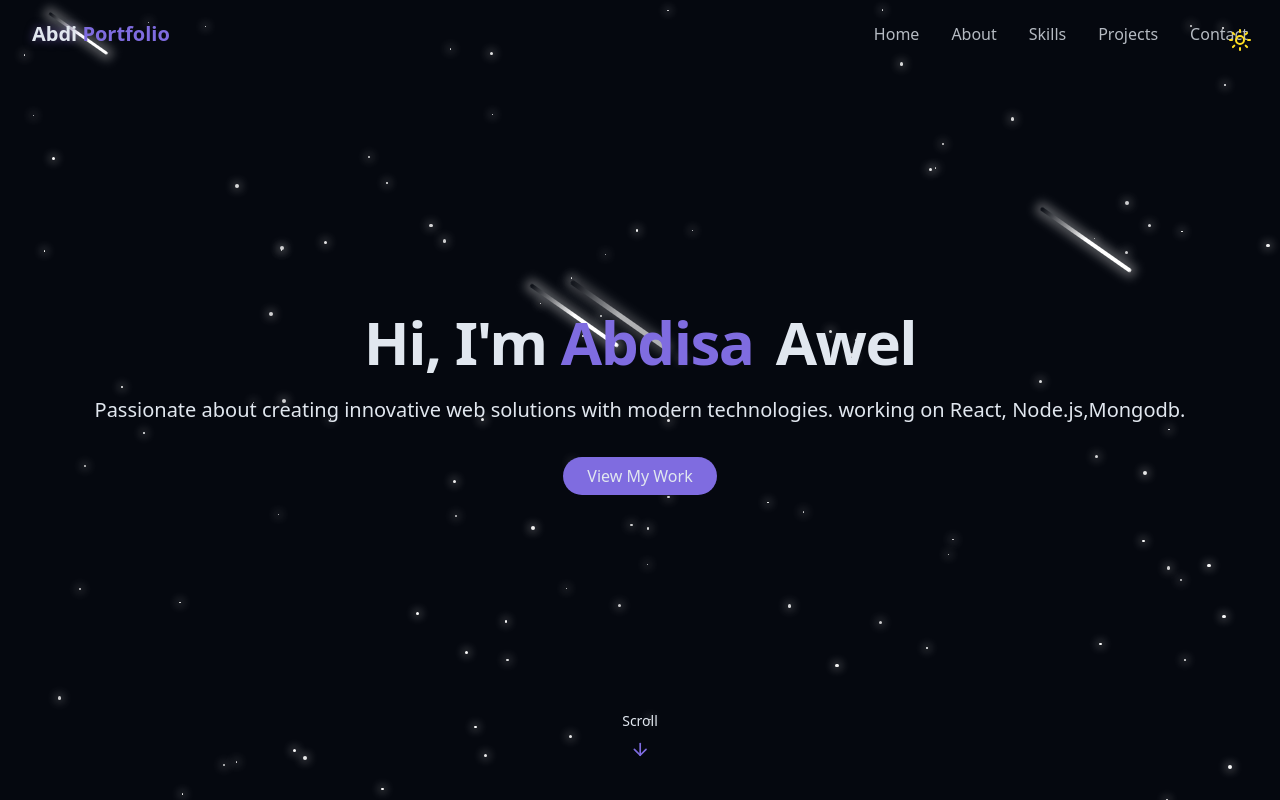
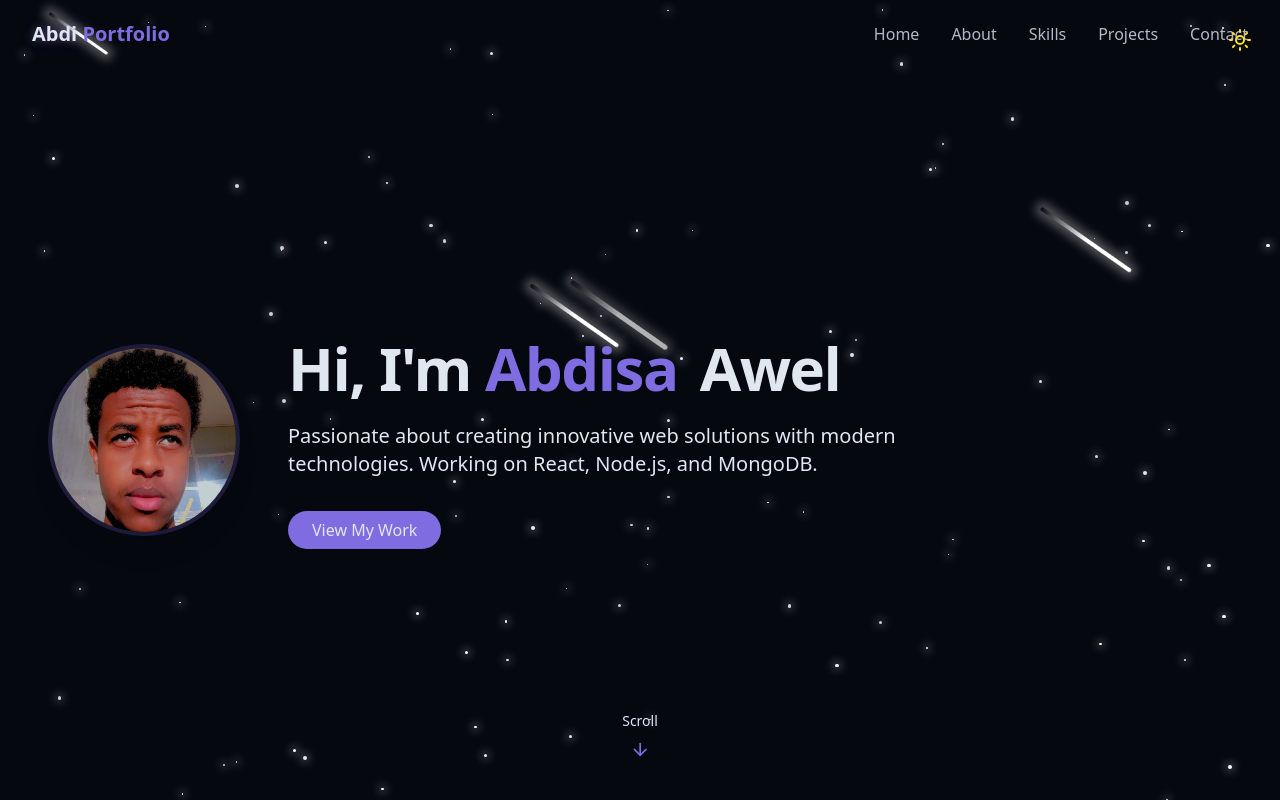
Before and after one commit to abdi-a/my-portfolio-by-React, a React (Vite) app in the folder my portfolio/: page / in a window 1280 px wide. Shown: the top 800 px of the page. Built offline with nearby package versions, Linux system fonts and the light colour scheme.

Commit message:
Add personal photo and update Hero and Projects sections
Added a personal photo to the assets and updated the HeroSection to display the image with improved layout and text. Modified ProjectsSection to wrap project images in links to their demo URLs for better interactivity.

```diff
--- a/my portfolio/src/components/HeroSection.jsx
+++ b/my portfolio/src/components/HeroSection.jsx
@@ -1,14 +1,23 @@
 import { ArrowDown } from "lucide-react";
+import personalPhoto from "../assets/personal photo.jpg";
 
 export const HeroSection = () => {
   return (
     <section
       id="hero"
-      className="relative min-h-screen flex flex-col items-center justify-center px-4"
+      className="relative min-h-screen flex flex-col items-center justify-center px-4 pt-20"
     >
-      <div className="container max-w-4xl mx-auto text-center z-10">
-        <div className="space-y-6">
-          <h1 className="text-4xl md:text-6xl font-bold tracking-tight">
+      <div className="container max-w-4xl mx-auto z-10">
+        <div className="flex flex-col md:flex-row items-center gap-8 md:gap-12">
+          <div className="mb-6 md:mb-0 opacity-0 animate-fade-in flex-shrink-0">
+            <img
+              src={personalPhoto}
+              alt="Abdisa Awel"
+              className="w-32 h-32 md:w-48 md:h-48 rounded-full object-cover border-4 border-primary/20 shadow-xl hover:scale-105 transition-transform duration-500"
+            />
+          </div>
+          <div className="space-y-6 text-center md:text-left">
+            <h1 className="text-4xl md:text-6xl font-bold tracking-tight">
             <span className="opacity-0 animate-fade-in"> Hi, I'm</span>
             <span className="text-primary opacity-0 animate-fade-in-delay-1">
               {" "}
@@ -20,8 +29,8 @@ export const HeroSection = () => {
             </span>
           </h1>
 
-          <p className="text-lg md:text-xl text-muted-foreground max-2-2xl mx-auto opacity-0 animate-fade-in-delay-3">
-         Passionate about creating innovative web solutions with modern technologies. working on React, Node.js,Mongodb.
+          <p className="text-lg md:text-xl text-muted-foreground max-w-2xl mx-auto md:mx-0 opacity-0 animate-fade-in-delay-3 text-justify md:text-left">
+            Passionate about creating innovative web solutions with modern technologies. Working on React, Node.js, and MongoDB.
           </p>
 
           <div className="pt-4 opacity-0 animate-fade-in-delay-4">
@@ -31,6 +40,7 @@ export const HeroSection = () => {
           </div>
         </div>
       </div>
+    </div>
 
       <div className="absolute bottom-8 left-1/2 transform -translate-x-1/2 flex flex-col items-center animate-bounce">
         <span className="text-sm text-muted-foreground mb-2"> Scroll </span>
--- a/my portfolio/src/components/ProjectsSection.jsx
+++ b/my portfolio/src/components/ProjectsSection.jsx
@@ -55,11 +55,13 @@ export const ProjectsSection = () => {
               className="group bg-card rounded-lg overflow-hidden shadow-xs card-hover"
             >
               <div className="h-48 overflow-hidden">
-                <img
-                  src={project.image}
-                  alt={project.title}
-                  className="w-full h-full object-cover transition-transform duration-500 group-hover:scale-110"
-                />
+                <a href={project.demoUrl} target="_blank">
+                  <img
+                    src={project.image}
+                    alt={project.title}
+                    className="w-full h-full object-cover transition-transform duration-500 group-hover:scale-110"
+                  />
+                </a>
               </div>
 
               <div className="p-6">
```
Also changed, not shown: my portfolio/src/assets/personal photo.jpg (added).
